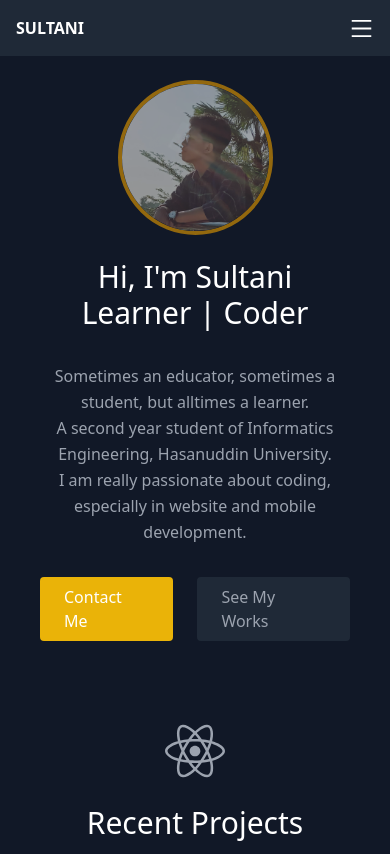
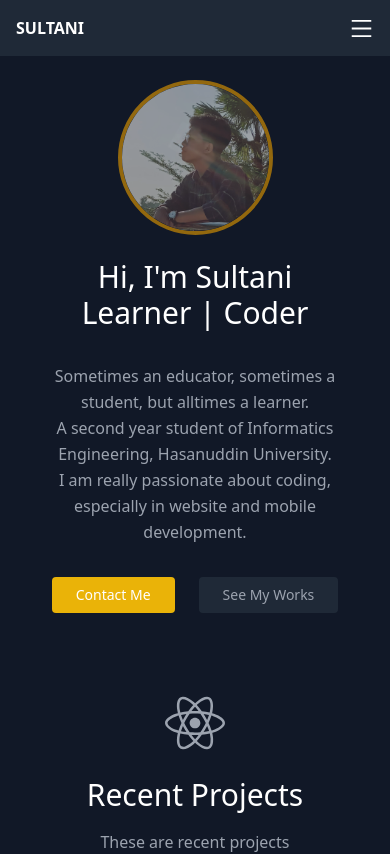
Before and after one commit to ahmadsultani/ahmadsultani.github.io, a React (Create React App) app: page / in a window 390 px wide. Shown: the top 854 px of the page. Built offline with nearby package versions, Linux system fonts and the light colour scheme.

Commit message:
update button about on mobile

```diff
--- a/src/components/About.tsx
+++ b/src/components/About.tsx
@@ -23,13 +23,13 @@ function About() {
               href="https://wa.me/6282193179080"
               target="_blank"
               rel="noreferrer"
-              className="text-base inline-flex text-white bg-yellow-500 border-0 py-2 px-6 focus:outline-none hover:bg-yellow-600 rounded md:text-lg text-md"
+              className="text-base inline-flex text-white bg-yellow-500 border-0 py-2 px-6 focus:outline-none hover:bg-yellow-600 rounded md:text-lg sm:text-md text-sm"
             >
               Contact Me
             </a>
             <a
               href="#projects"
-              className="text-base ml-6 inline-flex text-gray-400 bg-gray-800 border-0 py-2 px-6 focus:outline-none hover:bg-gray-700 hover:text-white rounded md:text-lg text-md"
+              className="text-base ml-6 inline-flex text-gray-400 bg-gray-800 border-0 py-2 px-6 focus:outline-none hover:bg-gray-700 hover:text-white rounded md:text-lg sm:text-md text-sm"
             >
               See My Works
             </a>
```
